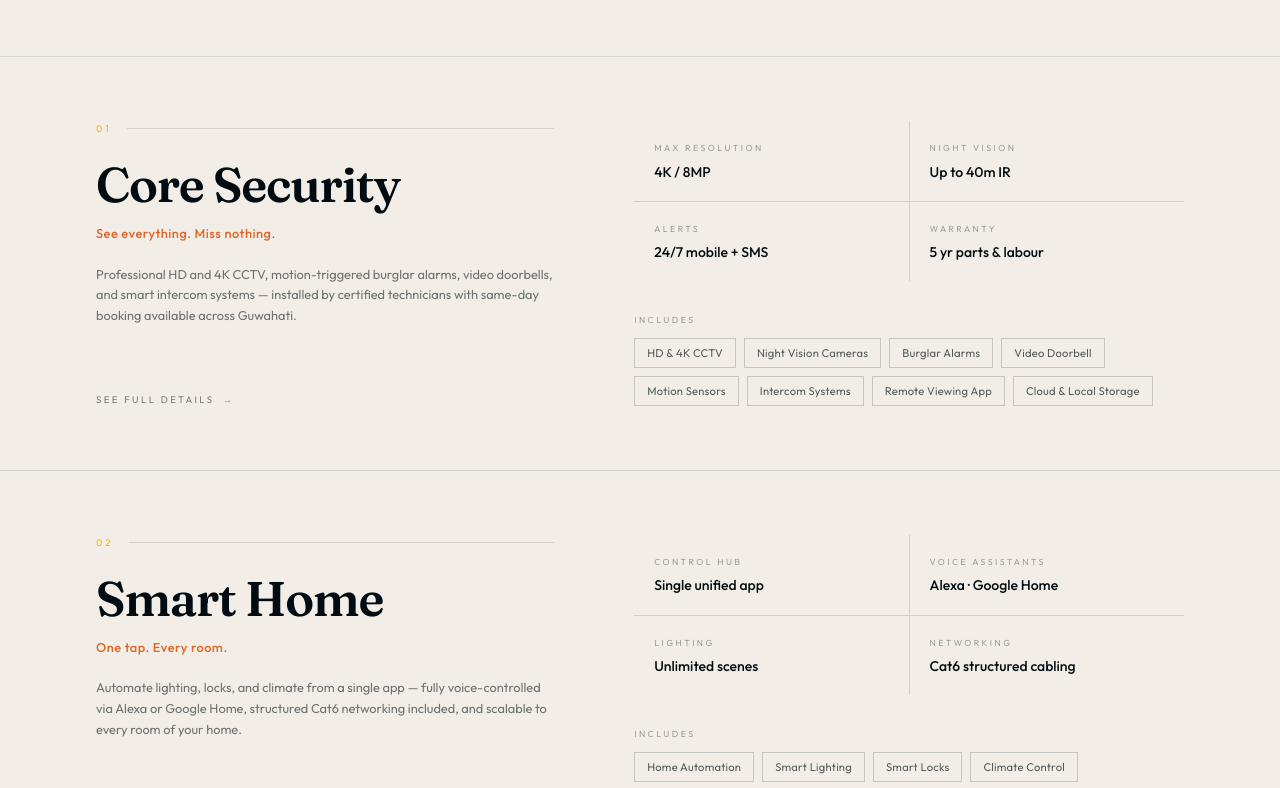
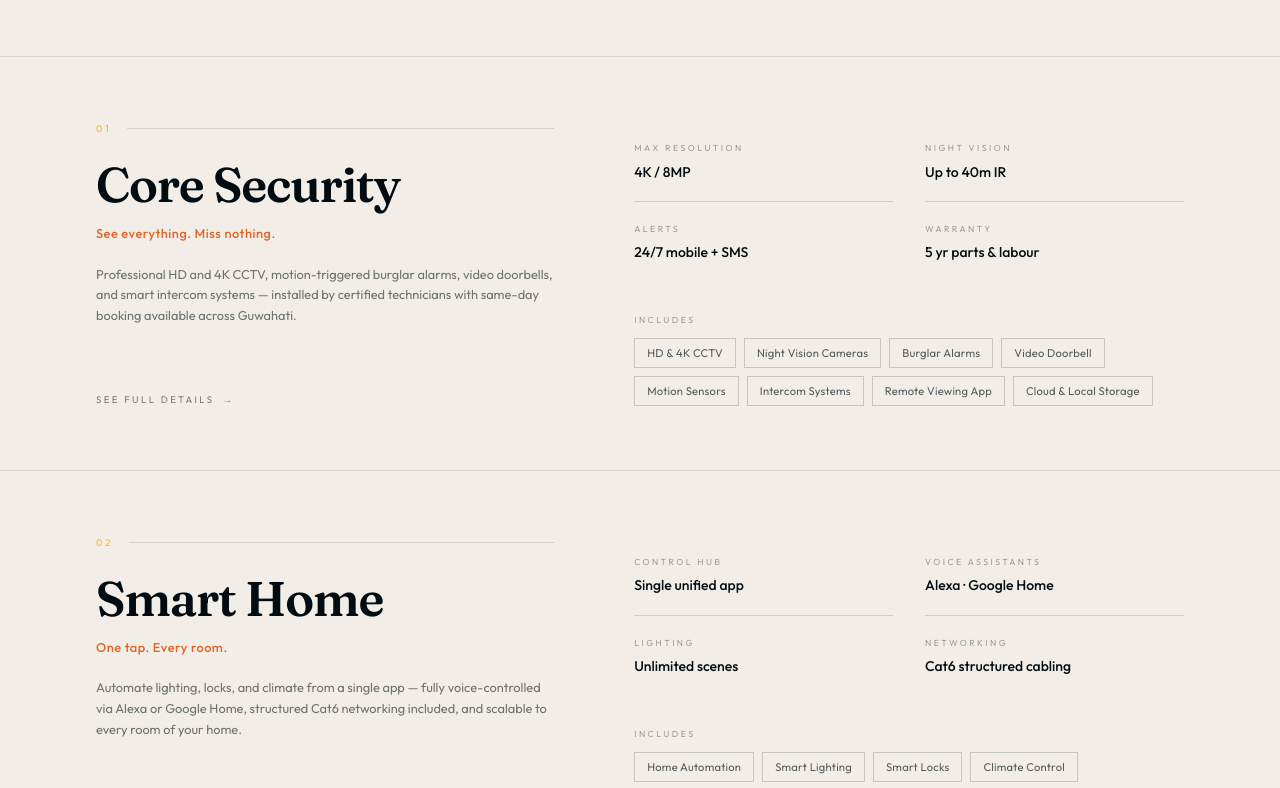
Before and after one commit to dikamjit-borah/camlynk, a Next.js app: page / in a window 1280 px wide. Shown: the part 1188-1976 px from the top of the page. Built offline with nearby package versions, Linux system fonts and the light colour scheme.

Commit message:
refine: remove tic-tac-toe borders from spec grid, keep single row divider

```diff
--- a/components/ServicesOverview.tsx
+++ b/components/ServicesOverview.tsx
@@ -196,18 +196,16 @@ export default function ServicesOverview() {
               <div className="flex flex-col gap-8">
 
                 {/* 2x2 spec data grid */}
-                <div
-                  className="grid grid-cols-2"
-                  style={{
-                    gap: '1px',
-                    background: 'color-mix(in oklch, var(--color-paper) 14%, transparent)',
-                  }}
-                >
-                  {specs.map(({ label, value }) => (
+                <div className="grid grid-cols-2 gap-x-8">
+                  {specs.map(({ label, value }, idx) => (
                     <div
                       key={label}
-                      className="flex flex-col gap-2 p-5 bg-[var(--color-light)] group-hover:bg-white transition-colors"
-                      style={{ transitionDuration: 'var(--dur-short)', transitionTimingFunction: 'var(--ease-out)' }}
+                      className="flex flex-col gap-2 py-5 transition-colors"
+                      style={{
+                        transitionDuration: 'var(--dur-short)',
+                        transitionTimingFunction: 'var(--ease-out)',
+                        ...(idx < 2 ? { borderBottom: '1px solid color-mix(in oklch, var(--color-paper) 14%, transparent)' } : {}),
+                      }}
                     >
                       <span
                         className="font-sans block"
```
